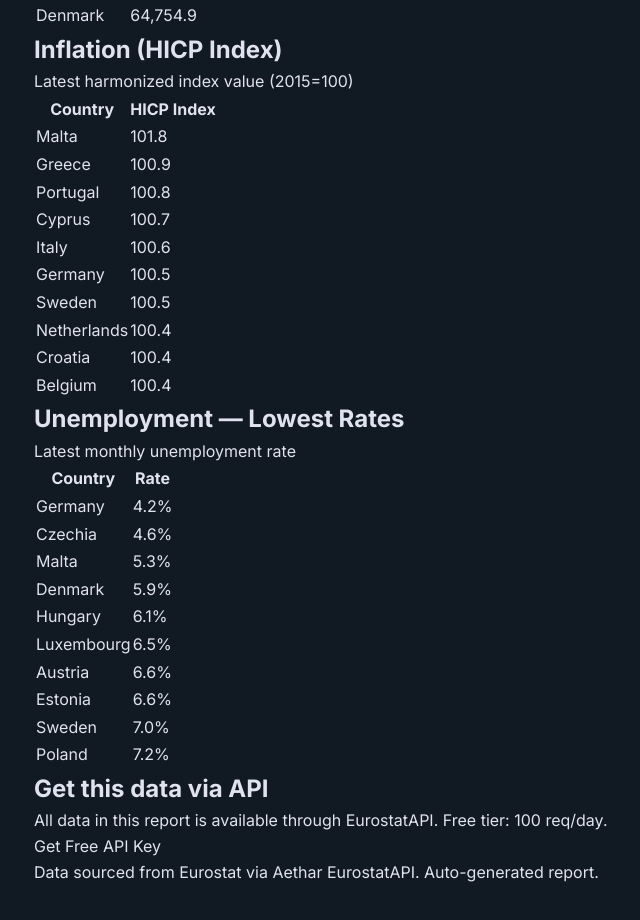
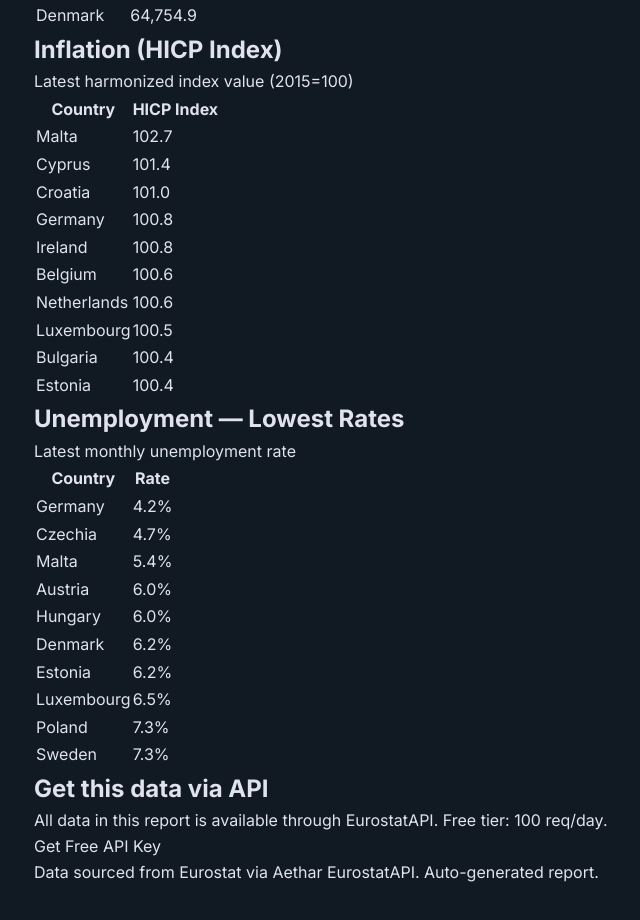
Before and after one commit to aethar-dev/aethar-data-pages, a Next.js app: page /reports/weekly-2026-w23 in a window 1280 px wide. Shown: the part 560-1480 px from the top of the page, without its empty margins (80-720 px from the left). Built offline with nearby package versions, Linux system fonts and the light colour scheme.

Commit message:
data: weekly report 2026-06-07 [skip ci]

```diff
--- a/app/reports/weekly-2026-w23/page.tsx
+++ b/app/reports/weekly-2026-w23/page.tsx
@@ -73,42 +73,42 @@ export default function WeeklyReport() {
           <tbody>
               <tr key="MT" className="border-b border-[#2A2D3A]/50">
                 <td className="py-2 pr-4 text-sm text-white">Malta</td>
-                <td className="py-2 text-right font-mono text-sm text-[#4DD0E1]">101.8</td>
-              </tr>
-              <tr key="GR" className="border-b border-[#2A2D3A]/50">
-                <td className="py-2 pr-4 text-sm text-white">Greece</td>
-                <td className="py-2 text-right font-mono text-sm text-[#4DD0E1]">100.9</td>
-              </tr>
-              <tr key="PT" className="border-b border-[#2A2D3A]/50">
-                <td className="py-2 pr-4 text-sm text-white">Portugal</td>
-                <td className="py-2 text-right font-mono text-sm text-[#4DD0E1]">100.8</td>
+                <td className="py-2 text-right font-mono text-sm text-[#4DD0E1]">102.7</td>
               </tr>
               <tr key="CY" className="border-b border-[#2A2D3A]/50">
                 <td className="py-2 pr-4 text-sm text-white">Cyprus</td>
-                <td className="py-2 text-right font-mono text-sm text-[#4DD0E1]">100.7</td>
+                <td className="py-2 text-right font-mono text-sm text-[#4DD0E1]">101.4</td>
               </tr>
-              <tr key="IT" className="border-b border-[#2A2D3A]/50">
-                <td className="py-2 pr-4 text-sm text-white">Italy</td>
-                <td className="py-2 text-right font-mono text-sm text-[#4DD0E1]">100.6</td>
+              <tr key="HR" className="border-b border-[#2A2D3A]/50">
+                <td className="py-2 pr-4 text-sm text-white">Croatia</td>
+                <td className="py-2 text-right font-mono text-sm text-[#4DD0E1]">101.0</td>
               </tr>
               <tr key="DE" className="border-b border-[#2A2D3A]/50">
                 <td className="py-2 pr-4 text-sm text-white">Germany</td>
-                <td className="py-2 text-right font-mono text-sm text-[#4DD0E1]">100.5</td>
+                <td className="py-2 text-right font-mono text-sm text-[#4DD0E1]">100.8</td>
               </tr>
-              <tr key="SE" className="border-b border-[#2A2D3A]/50">
-                <td className="py-2 pr-4 text-sm text-white">Sweden</td>
-                <td className="py-2 text-right font-mono text-sm text-[#4DD0E1]">100.5</td>
+              <tr key="IE" className="border-b border-[#2A2D3A]/50">
+                <td className="py-2 pr-4 text-sm text-white">Ireland</td>
+                <td className="py-2 text-right font-mono text-sm text-[#4DD0E1]">100.8</td>
+              </tr>
+              <tr key="BE" className="border-b border-[#2A2D3A]/50">
+                <td className="py-2 pr-4 text-sm text-white">Belgium</td>
+                <td className="py-2 text-right font-mono text-sm text-[#4DD0E1]">100.6</td>
               </tr>
               <tr key="NL" className="border-b border-[#2A2D3A]/50">
                 <td className="py-2 pr-4 text-sm text-white">Netherlands</td>
+                <td className="py-2 text-right font-mono text-sm text-[#4DD0E1]">100.6</td>
+              </tr>
+              <tr key="LU" className="border-b border-[#2A2D3A]/50">
+                <td className="py-2 pr-4 text-sm text-white">Luxembourg</td>
+                <td className="py-2 text-right font-mono text-sm text-[#4DD0E1]">100.5</td>
+              </tr>
+              <tr key="BG" className="border-b border-[#2A2D3A]/50">
+                <td className="py-2 pr-4 text-sm text-white">Bulgaria</td>
                 <td className="py-2 text-right font-mono text-sm text-[#4DD0E1]">100.4</td>
               </tr>
-              <tr key="HR" className="border-b border-[#2A2D3A]/50">
-                <td className="py-2 pr-4 text-sm text-white">Croatia</td>
-                <td className="py-2 text-right font-mono text-sm text-[#4DD0E1]">100.4</td>
-              </tr>
-              <tr key="BE" className="border-b border-[#2A2D3A]/50">
-                <td className="py-2 pr-4 text-sm text-white">Belgium</td>
+              <tr key="EE" className="border-b border-[#2A2D3A]/50">
+                <td className="py-2 pr-4 text-sm text-white">Estonia</td>
                 <td className="py-2 text-right font-mono text-sm text-[#4DD0E1]">100.4</td>
               </tr>
           </tbody>
@@ -128,39 +128,39 @@ export default function WeeklyReport() {
               </tr>
               <tr key="CZ" className="border-b border-[#2A2D3A]/50">
                 <td className="py-2 pr-4 text-sm text-white">Czechia</td>
-                <td className="py-2 text-right font-mono text-sm text-[#4DD0E1]">4.6%</td>
+                <td className="py-2 text-right font-mono text-sm text-[#4DD0E1]">4.7%</td>
               </tr>
               <tr key="MT" className="border-b border-[#2A2D3A]/50">
                 <td className="py-2 pr-4 text-sm text-white">Malta</td>
-                <td className="py-2 text-right font-mono text-sm text-[#4DD0E1]">5.3%</td>
+                <td className="py-2 text-right font-mono text-sm text-[#4DD0E1]">5.4%</td>
+              </tr>
+              <tr key="AT" className="border-b border-[#2A2D3A]/50">
+                <td className="py-2 pr-4 text-sm text-white">Austria</td>
+                <td className="py-2 text-right font-mono text-sm text-[#4DD0E1]">6.0%</td>
+              </tr>
+              <tr key="HU" className="border-b border-[#2A2D3A]/50">
+                <td className="py-2 pr-4 text-sm text-white">Hungary</td>
+                <td className="py-2 text-right font-mono text-sm text-[#4DD0E1]">6.0%</td>
               </tr>
               <tr key="DK" className="border-b border-[#2A2D3A]/50">
                 <td className="py-2 pr-4 text-sm text-white">Denmark</td>
-                <td className="py-2 text-right font-mono text-sm text-[#4DD0E1]">5.9%</td>
+                <td className="py-2 text-right font-mono text-sm text-[#4DD0E1]">6.2%</td>
               </tr>
-              <tr key="HU" className="border-b border-[#2A2D3A]/50">
-                <td className="py-2 pr-4 text-sm text-white">Hungary</td>
-                <td className="py-2 text-right font-mono text-sm text-[#4DD0E1]">6.1%</td>
+              <tr key="EE" className="border-b border-[#2A2D3A]/50">
+                <td className="py-2 pr-4 text-sm text-white">Estonia</td>
+                <td className="py-2 text-right font-mono text-sm text-[#4DD0E1]">6.2%</td>
               </tr>
               <tr key="LU" className="border-b border-[#2A2D3A]/50">
                 <td className="py-2 pr-4 text-sm text-white">Luxembourg</td>
                 <td className="py-2 text-right font-mono text-sm text-[#4DD0E1]">6.5%</td>
               </tr>
-              <tr key="AT" className="border-b border-[#2A2D3A]/50">
-                <td className="py-2 pr-4 text-sm text-white">Austria</td>
-                <td className="py-2 text-right font-mono text-sm text-[#4DD0E1]">6.6%</td>
-              </tr>
-              <tr key="EE" className="border-b border-[#2A2D3A]/50">
-                <td className="py-2 pr-4 text-sm text-white">Estonia</td>
-                <td className="py-2 text-right font-mono text-sm text-[#4DD0E1]">6.6%</td>
+              <tr key="PL" className="border-b border-[#2A2D3A]/50">
+                <td className="py-2 pr-4 text-sm text-white">Poland</td>
+                <td className="py-2 text-right font-mono text-sm text-red-400">7.3%</td>
               </tr>
               <tr key="SE" className="border-b border-[#2A2D3A]/50">
                 <td className="py-2 pr-4 text-sm text-white">Sweden</td>
-                <td className="py-2 text-right font-mono text-sm text-[#4DD0E1]">7.0%</td>
-              </tr>
-              <tr key="PL" className="border-b border-[#2A2D3A]/50">
-                <td className="py-2 pr-4 text-sm text-white">Poland</td>
-                <td className="py-2 text-right font-mono text-sm text-red-400">7.2%</td>
+                <td className="py-2 text-right font-mono text-sm text-red-400">7.3%</td>
               </tr>
           </tbody>
         </table>
```
